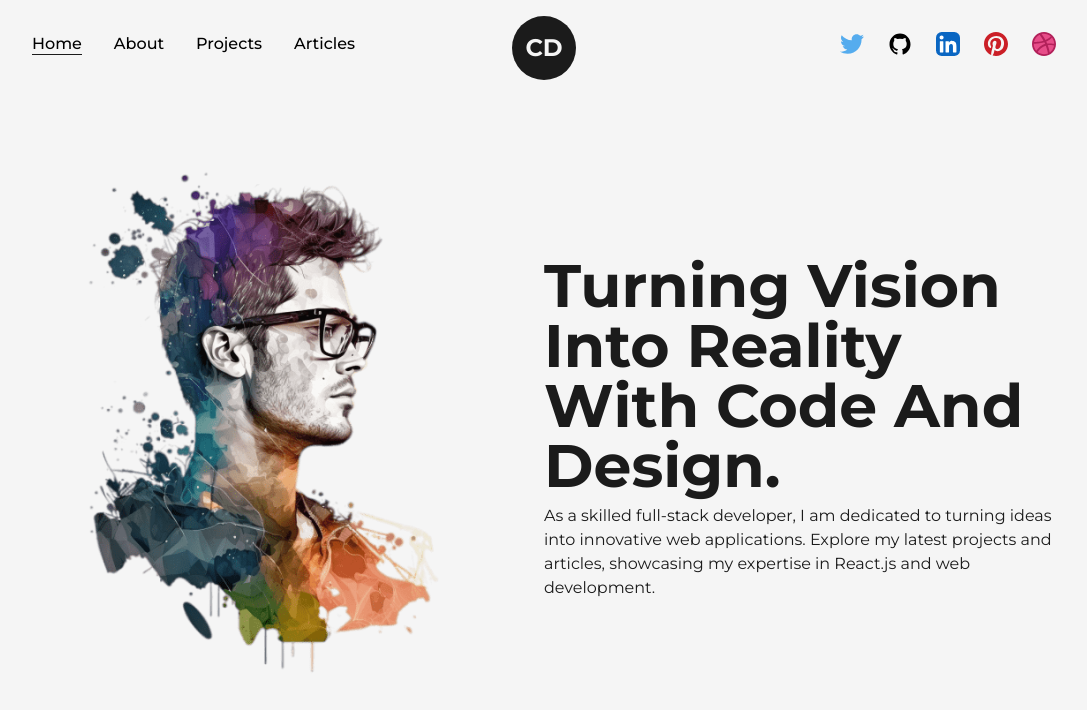
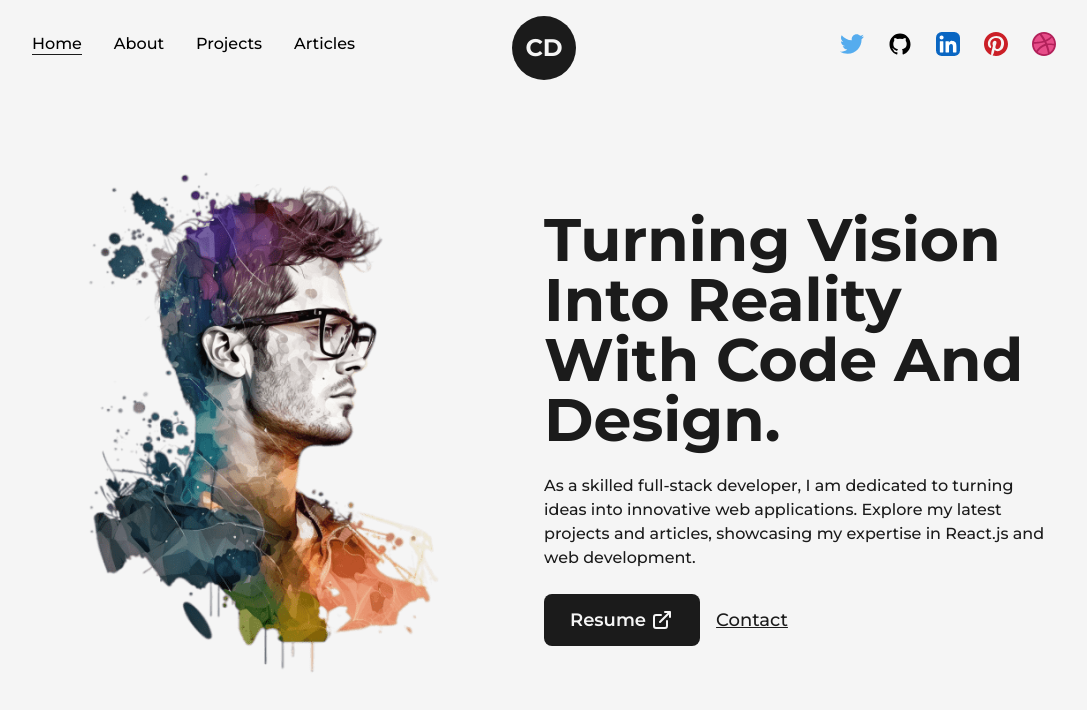
Before and after one commit to PupRiku/Portfolio-V3, a Next.js app: page / in a window 1280 px wide. Shown: the top 710 px of the page, without its empty margins (96-1183 px from the left). Built offline with nearby package versions, Linux system fonts and the light colour scheme.

Commit message:
Add buttons to home page for resume and contact

```diff
--- a/src/pages/index.js
+++ b/src/pages/index.js
@@ -3,6 +3,8 @@ import Head from 'next/head'
 import Image from 'next/image'
 import profilePic from '../../public/images/profile/developer-pic-1.png'
 import AnimatedText from '@/components/AnimatedText'
+import Link from 'next/link'
+import { LinkArrow } from '@/components/Icons'
 
 export default function Home() {
   return (
@@ -26,12 +28,29 @@ export default function Home() {
                 text='Turning Vision Into Reality With Code And Design.'
                 className='!text-6xl !text-left'
               />
-              <p>
+              <p className='my-4 text-base font-medium'>
                 As a skilled full-stack developer, I am dedicated to turning
                 ideas into innovative web applications. Explore my latest
                 projects and articles, showcasing my expertise in React.js and
                 web development.
               </p>
+              <div className='flex items-center self-start mt-2'>
+                <Link
+                  href='/dummy.pdf'
+                  target={'_blank'}
+                  className='flex items-center bg-dark text-light p-2.5 px-6 rounded-lg text-lg font-semibold hover:bg-light hover:text-dark border-2 border-solid border-transparent hover:border-dark'
+                  download={true}
+                >
+                  Resume <LinkArrow className={'w-6 ml-1'} />
+                </Link>
+                <Link
+                  href='mailto:chris.diorio12@gmail.com'
+                  target={'_blank'}
+                  className='ml-4 text-lg font-medium capitalize text-dark underline'
+                >
+                  Contact
+                </Link>
+              </div>
             </div>
           </div>
         </Layout>
```
